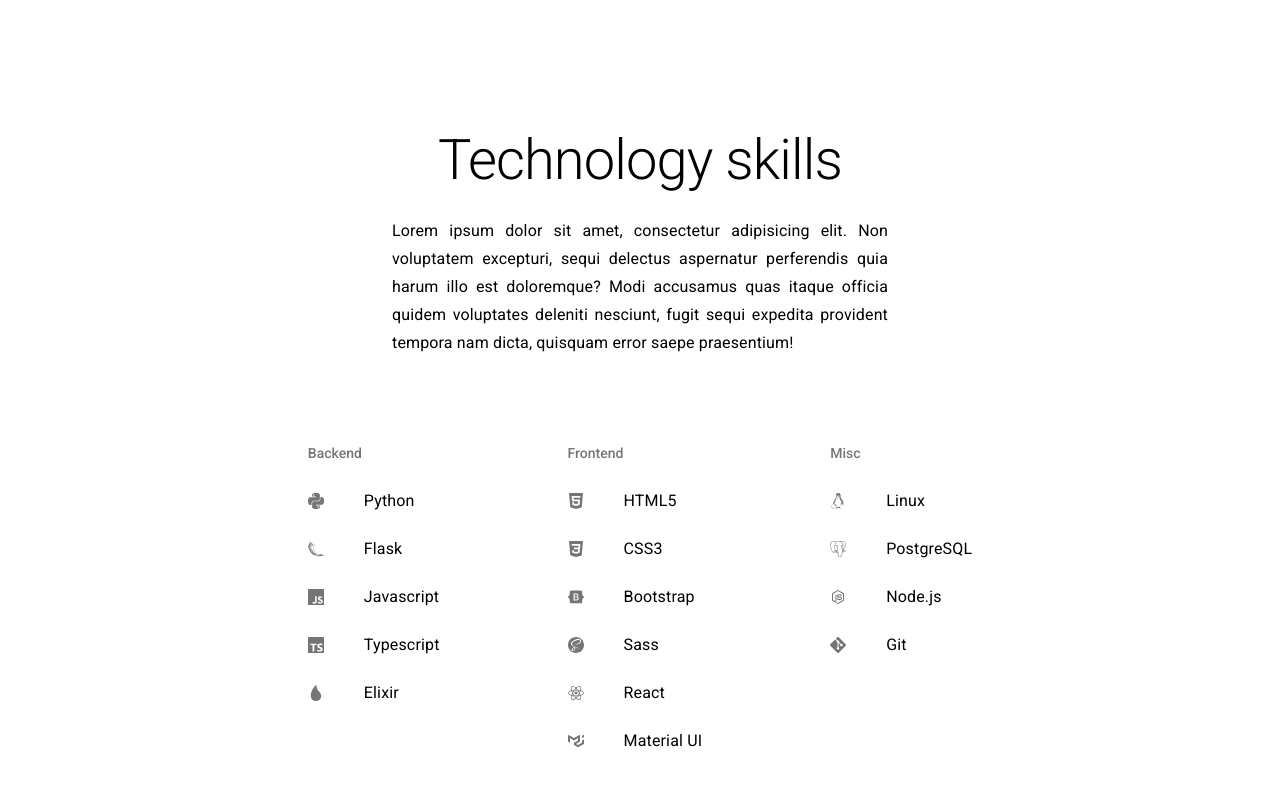
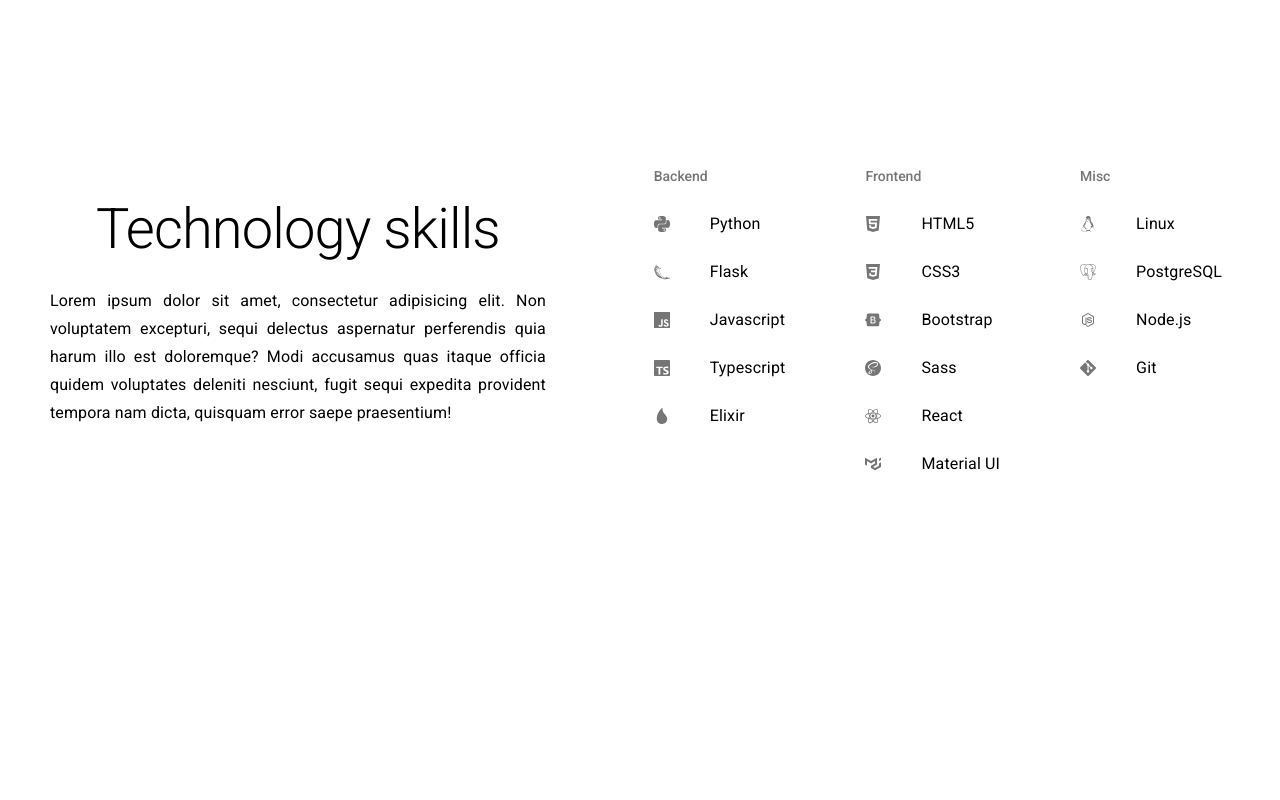
Before and after one commit to viniciusmuller/arcticlimer.github.io, a React (Create React App) app: page / in a window 1280 px wide. Shown: the part 840-1640 px from the top of the page. Built offline with nearby package versions, Linux system fonts and the light colour scheme.

Commit message:
Change some MUI styling to styled components

```diff
--- a/src/Portfolio.tsx
+++ b/src/Portfolio.tsx
@@ -3,7 +3,6 @@
 import sections from '@data/sections';
 import darkTheme from '@styles/themes';
 import PortfolioNavbar from '@components/navbar/PortfolioNavbar';
-import BottomBar from '@components/navbar/BottomBar';
 
 const useStyles = makeStyles({
   section: {
@@ -28,7 +27,6 @@
             <sectionObject.component />
           </section>
         ))}
-        <BottomBar />
       </div>
     </ThemeProvider>
   );
--- a/src/components/navbar/BottomBar.tsx
+++ /dev/null
@@ -1,17 +0,0 @@
-import AppBar from '@material-ui/core/AppBar';
-import Typography from '@material-ui/core/Typography';
-
-import useStyles from '@styles/components/bottomBar';
-
-function BottomBar() {
-  const classes = useStyles();
-  return (
-    <AppBar position="static" className={classes.root}>
-      <Typography variant="h5" className={classes.text}>
-        Thanks for reading!
-      </Typography>
-    </AppBar>
-  );
-}
-
-export default BottomBar;
--- a/src/projects/ProjectPage.tsx
+++ b/src/projects/ProjectPage.tsx
@@ -1,7 +1,7 @@
 import Typography from '@material-ui/core/Typography';
 
 import { Project } from '@common/types';
-import ProjectNavbar from '@components/navbar/ProjectNavbar';
+// import ProjectNavbar from '@components/navbar/ProjectNavbar';
 import useStyles from '@styles/projects/projectPage';
 
 function ProjectPage(props: Project) {
@@ -19,7 +19,7 @@
 
   return (
     <div className={classes.wrapper}>
-      <ProjectNavbar />
+      {/* <ProjectNavbar /> */}
       <Typography variant="h1" className={classes.projectTitle}>
         Project: {name}
       </Typography>
--- a/src/sections/Projects.tsx
+++ b/src/sections/Projects.tsx
@@ -10,10 +10,10 @@
   return (
     <div className={classes.wrapper}>
       <Typography variant="h1" className={classes.title}>
-        Main projects
+        Projects
       </Typography>
       <Typography variant="h2" className={classes.caption}>
-        Click on any project card to see the details.
+        Click on any card to see the details.
       </Typography>
       <div className={classes.projectsWrapper}>
         {projects.map((project) => (
--- a/src/sections/Skills.tsx
+++ b/src/sections/Skills.tsx
@@ -6,10 +6,15 @@
 import Typography from '@material-ui/core/Typography';
 
 import { Technology } from '@common/types';
-import useStyles from '@styles/sections/skills';
+import useStyles, {
+  Wrapper,
+  TextWrapper,
+  TechnologiesWrapper,
+  Category,
+} from '@styles/sections/skills';
 import technologies from '@data/technologies';
 
-function Experience() {
+function Skills() {
   const classes = useStyles();
 
   // Helper function for rendering a technology inside a MUI List
@@ -23,8 +28,8 @@
   );
 
   return (
-    <div className={classes.wrapper}>
-      <div className={classes.textWrapper}>
+    <Wrapper>
+      <TextWrapper>
         <Typography variant="h1" className={classes.title}>
           Technology skills
         </Typography>
@@ -39,18 +44,18 @@
           voluptates deleniti nesciunt, fugit sequi expedita provident tempora
           nam dicta, quisquam error saepe praesentium!
         </Typography>
-      </div>
-      <div className={classes.technologiesWrapper}>
+      </TextWrapper>
+      <TechnologiesWrapper>
         {Object.entries(technologies).map(([category, stack]) => (
-          <div key={category} className={classes.category}>
+          <Category key={category}>
             <List subheader={<ListSubheader>{category}</ListSubheader>}>
               {stack.map(renderTechnology)}
             </List>
-          </div>
+          </Category>
         ))}
-      </div>
-    </div>
+      </TechnologiesWrapper>
+    </Wrapper>
   );
 }
 
-export default Experience;
+export default Skills;
--- a/src/styles/sections/skills.ts
+++ b/src/styles/sections/skills.ts
@@ -1,18 +1,38 @@
 import { makeStyles, createStyles } from '@material-ui/core/styles';
+import styled from 'styled-components';
 
-const useStyles = makeStyles((theme) =>
+export const Wrapper = styled.div`
+  display: flex;
+  flex-wrap: wrap;
+  padding-top: 7rem;
+`;
+
+export const TextWrapper = styled.div`
+  margin: auto;
+  text-align: center;
+`;
+
+export const TechnologiesWrapper = styled.div`
+  display: flex;
+  flex-wrap: wrap;
+  margin: auto;
+
+  @media (max-width: 768px) {
+    flex-direction: column;
+  }
+`;
+
+export const Category = styled.div`
+  margin: 0 auto;
+  padding: 3rem;
+
+  @media (min-width: 600px) {
+    padding: 1.5rem;
+  }
+`;
+
+const useStyles = makeStyles(() =>
   createStyles({
-    wrapper: {
-      display: 'flex',
-      flexWrap: 'wrap',
-      paddingTop: '7rem',
-    },
-
-    textWrapper: {
-      margin: 'auto',
-      textAlign: 'center',
-    },
-
     title: {
       fontSize: '3.5rem',
     },
@@ -21,27 +41,6 @@
       maxWidth: '35rem',
       padding: '1.5rem 2rem',
     },
-
-    technologiesWrapper: {
-      display: 'flex',
-      flexWrap: 'wrap',
-      margin: 'auto',
-    },
-
-    category: {
-      margin: '0 auto',
-      padding: '3rem',
-    },
-
-    [theme.breakpoints.down('sm')]: {
-      category: {
-        padding: '1.5rem',
-      },
-
-      wrapper: {
-        flexDirection: 'column',
-      },
-    },
   }),
 );
 
```
Also changed, not shown: src/components/navbar/ProjectNavbar.tsx (deleted, +0 -13 lines).
